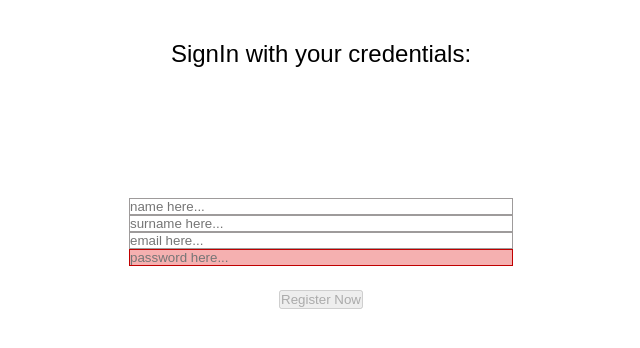
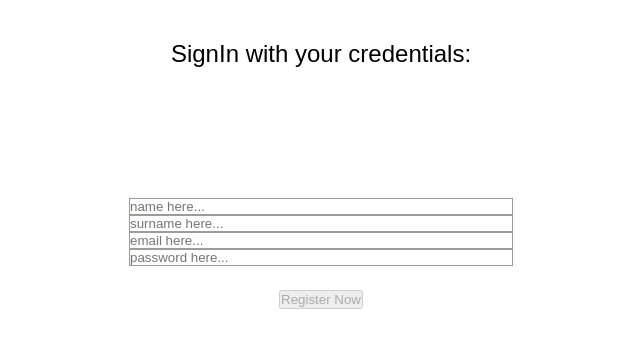
Before and after one commit to MarikaMorittu/React-Redux-ToDoList, a React (Create React App) app in the folder react-app/: page / in a window 1280 px wide. Shown: the top 348 px of the page, without its empty margins (319-959 px from the left). Built offline with nearby package versions, Linux system fonts and the light colour scheme.

Commit message:
add code snippet for CSS

```diff
--- a/react-app/src/pages/signinCard/signinCard.module.css
+++ b/react-app/src/pages/signinCard/signinCard.module.css
@@ -37,8 +37,8 @@ input{
 }
 
 
-/* required input */
-.passInput:invalid {
+/* invalid password & email input */
+.passInput:invalid:focus{
     background-color: #f5b0b0;
 }
 
@@ -57,7 +57,3 @@ input:valid {
     border-color: #ffffff;
     border-width: 3px;
 } */
-
-input:required:invalid {
-    border-color: #c00000;
-}
```
